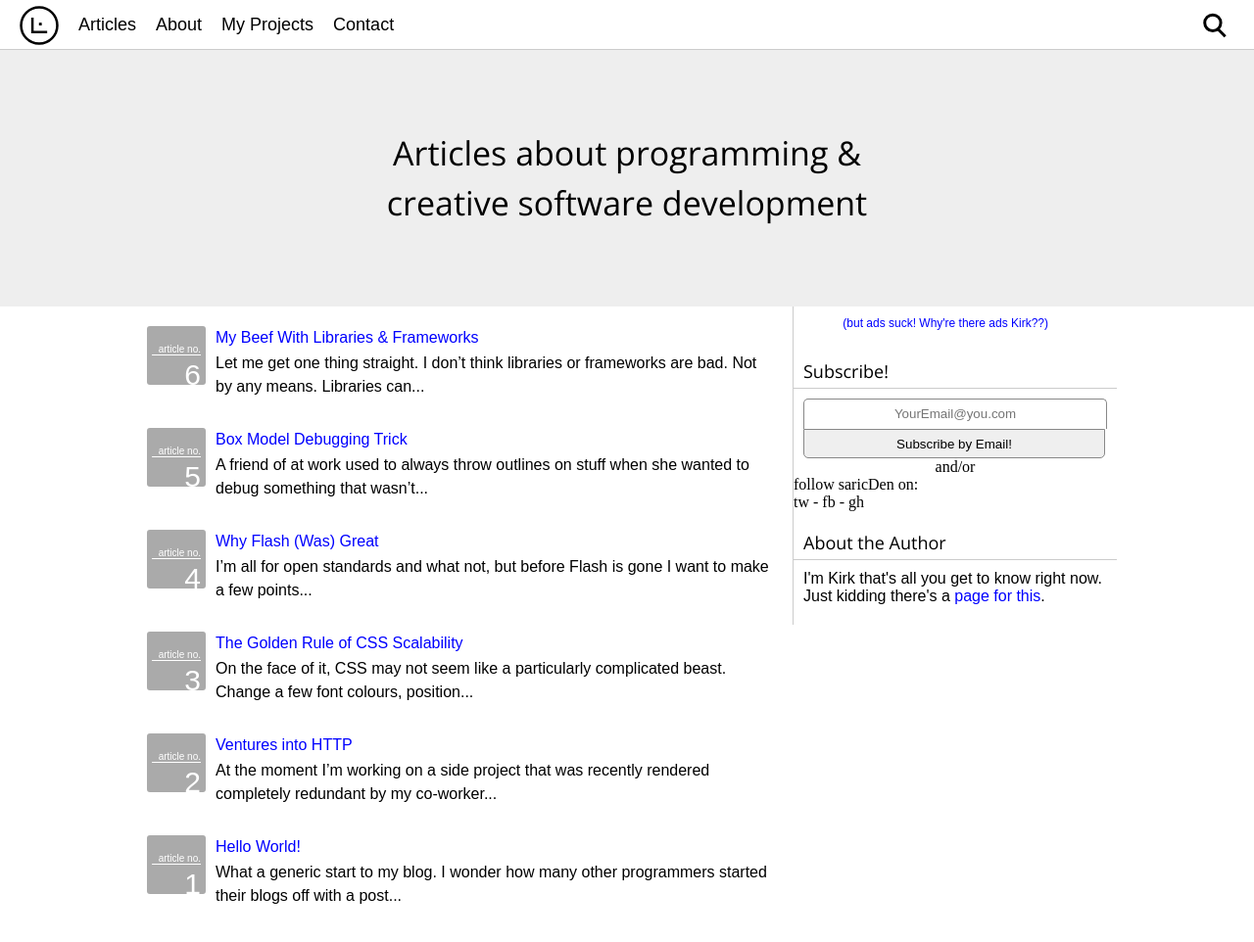
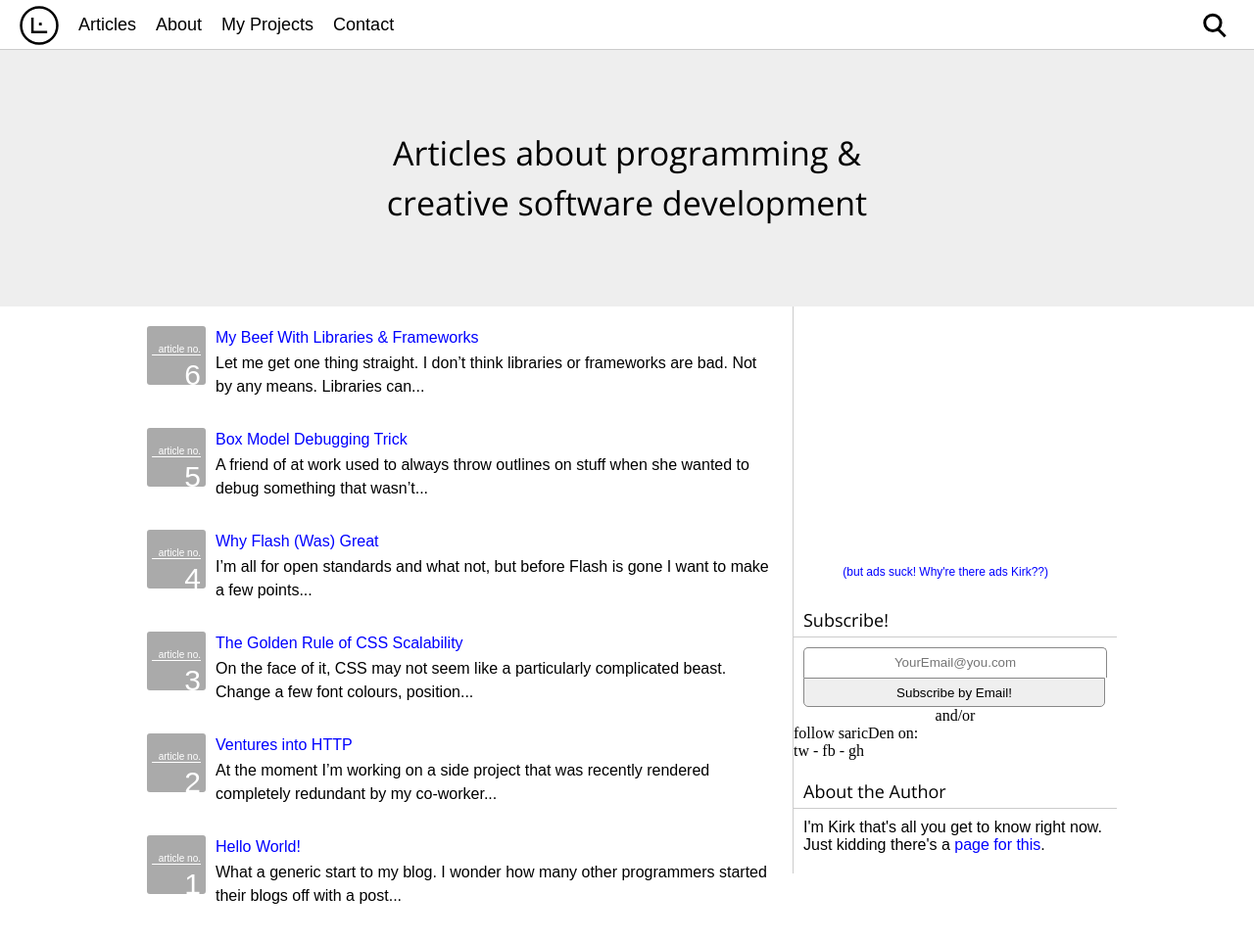
Before and after one commit to saricden/saricden.com, a Jekyll site: the page built from articles.md, in a window 1280 px wide and 967 px high. Shown: the top 962 px of the window at 98% size. Built offline with Jekyll 4.4.1, drawn with Linux system fonts in a browser that asks for light colours.

Commit message:
Changes ad size.

```diff
--- a/_includes/aside_modules/ad_cluster.html
+++ b/_includes/aside_modules/ad_cluster.html
@@ -1,11 +1,10 @@
 <div class="aside-module">
   <script async src="//pagead2.googlesyndication.com/pagead/js/adsbygoogle.js"></script>
-  <!-- saricden_blog_responsive -->
+  <!-- saricden_blog_sq_sm -->
   <ins class="adsbygoogle"
-       style="display:block"
+       style="display:inline-block;width:300px;height:250px"
        data-ad-client="ca-pub-0585061817399365"
-       data-ad-slot="6362092060"
-       data-ad-format="auto"></ins>
+       data-ad-slot="6222491262"></ins>
   <script>
   (adsbygoogle = window.adsbygoogle || []).push({});
   </script>
```
